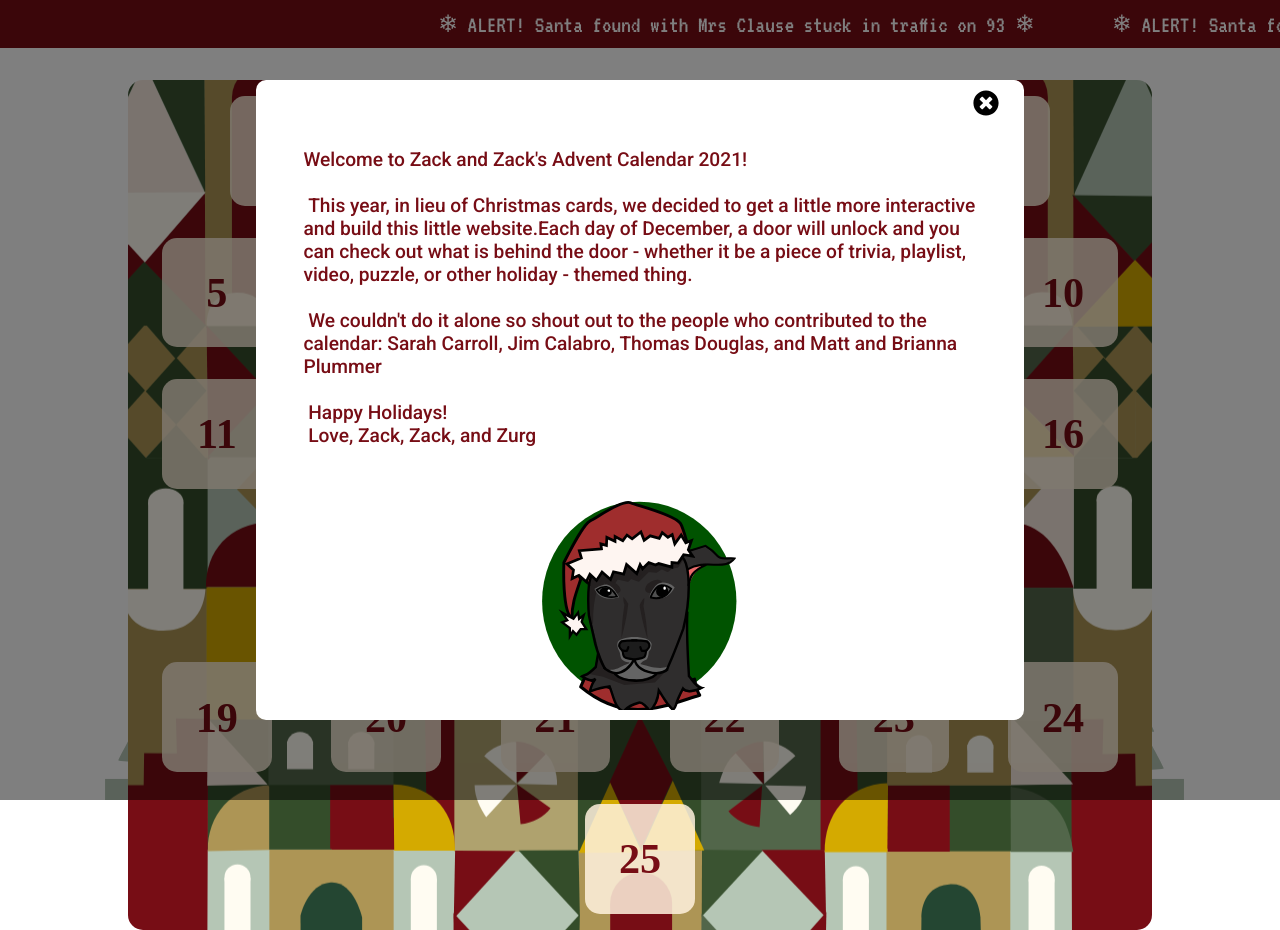
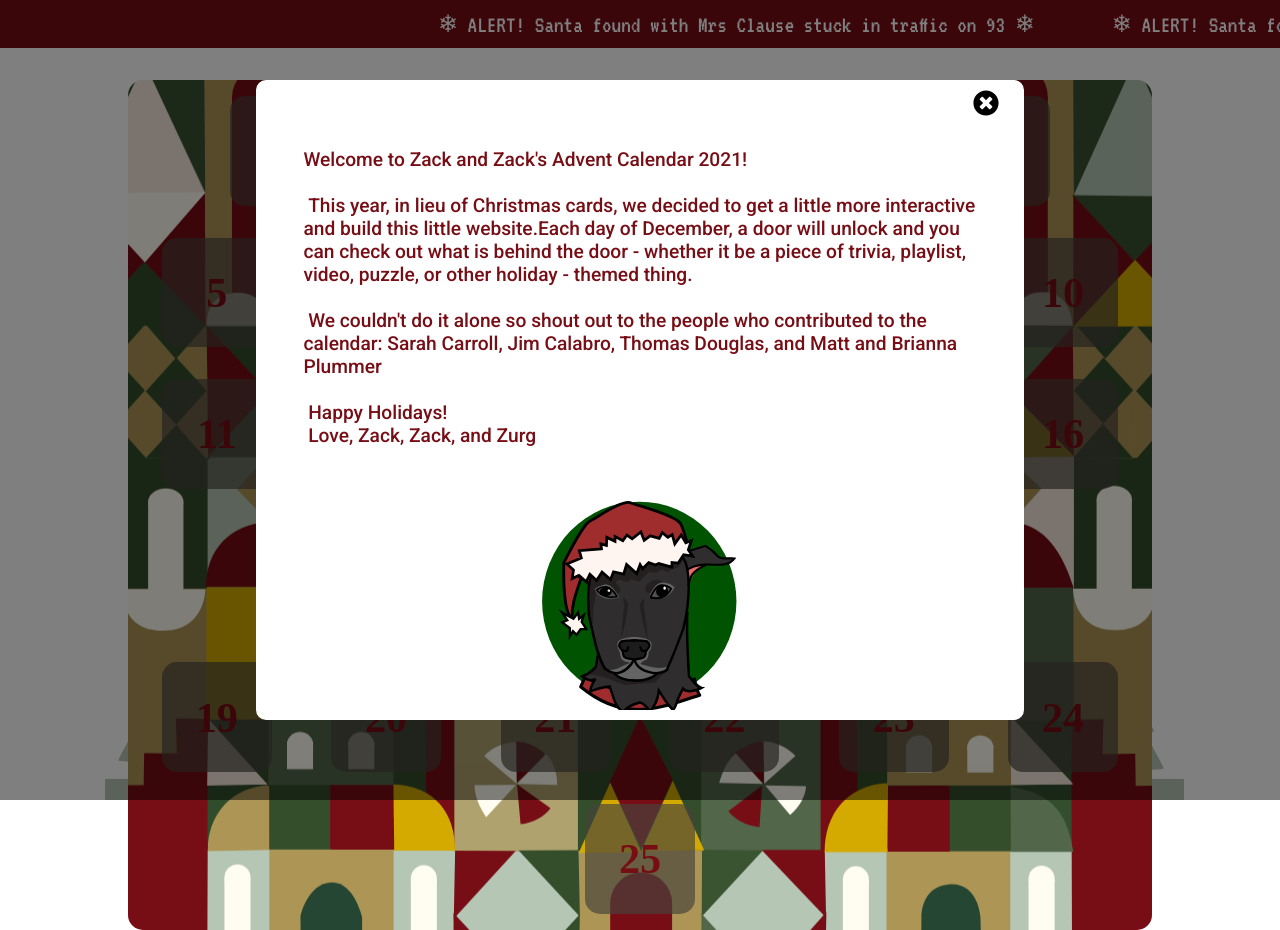
Before and after one commit to zplummer13/advent, a React (Create React App) app: page / in a window 1280 px wide. Built offline with nearby package versions, Linux system fonts and the light colour scheme; a web font is replaced by a local one.

Commit message:
Turned off date override

```diff
--- a/src/components/House.tsx
+++ b/src/components/House.tsx
@@ -7,8 +7,8 @@ import Day from "../schema/day";
 import { DateTime } from "luxon";
 
 // Manual date override
-const currentDate = DateTime.local(2021, 12, 25);
-// const currentDate = DateTime.now();
+// const currentDate = DateTime.local(2021, 12, 25);
+const currentDate = DateTime.now();
 
 type HouseProps = {};
 
```
